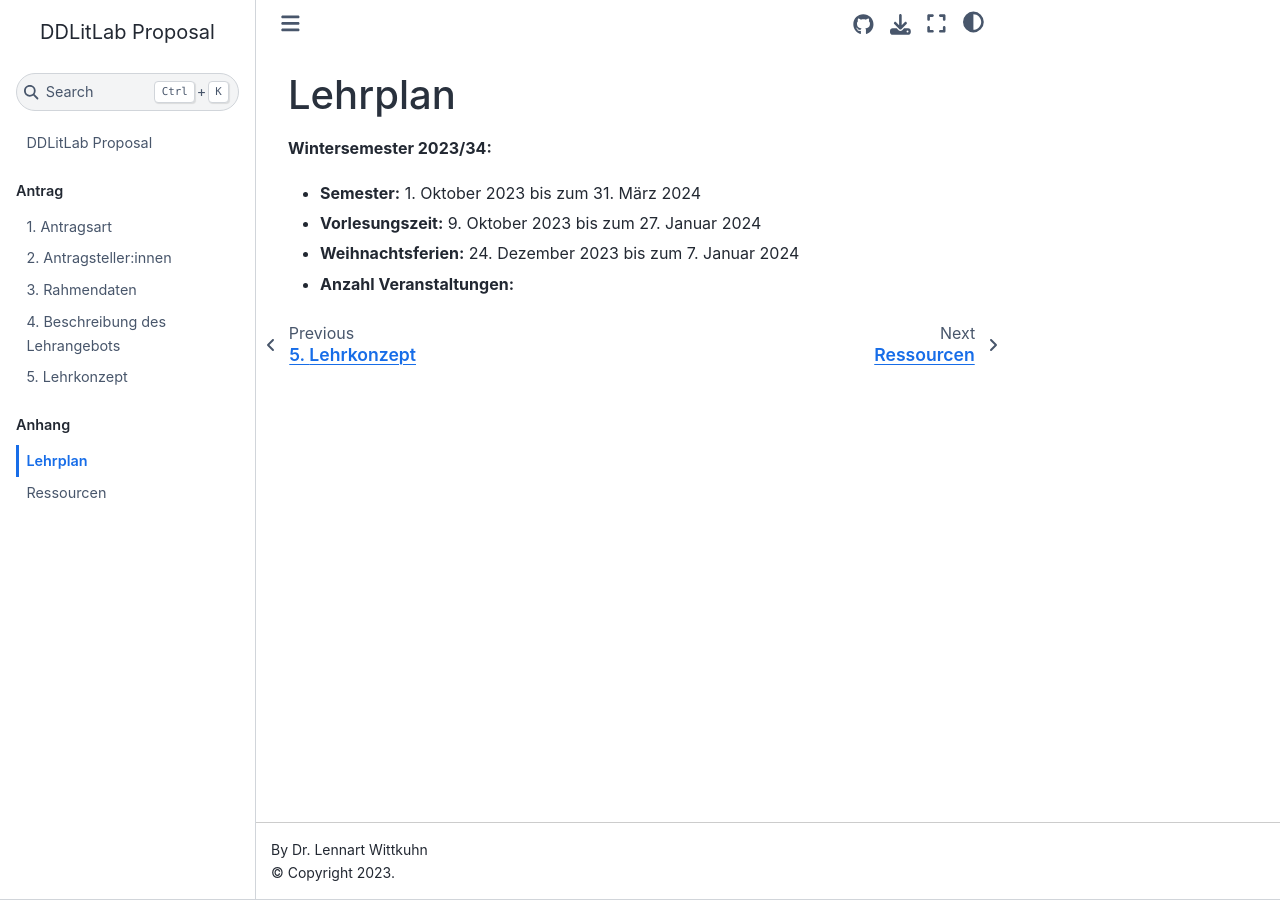
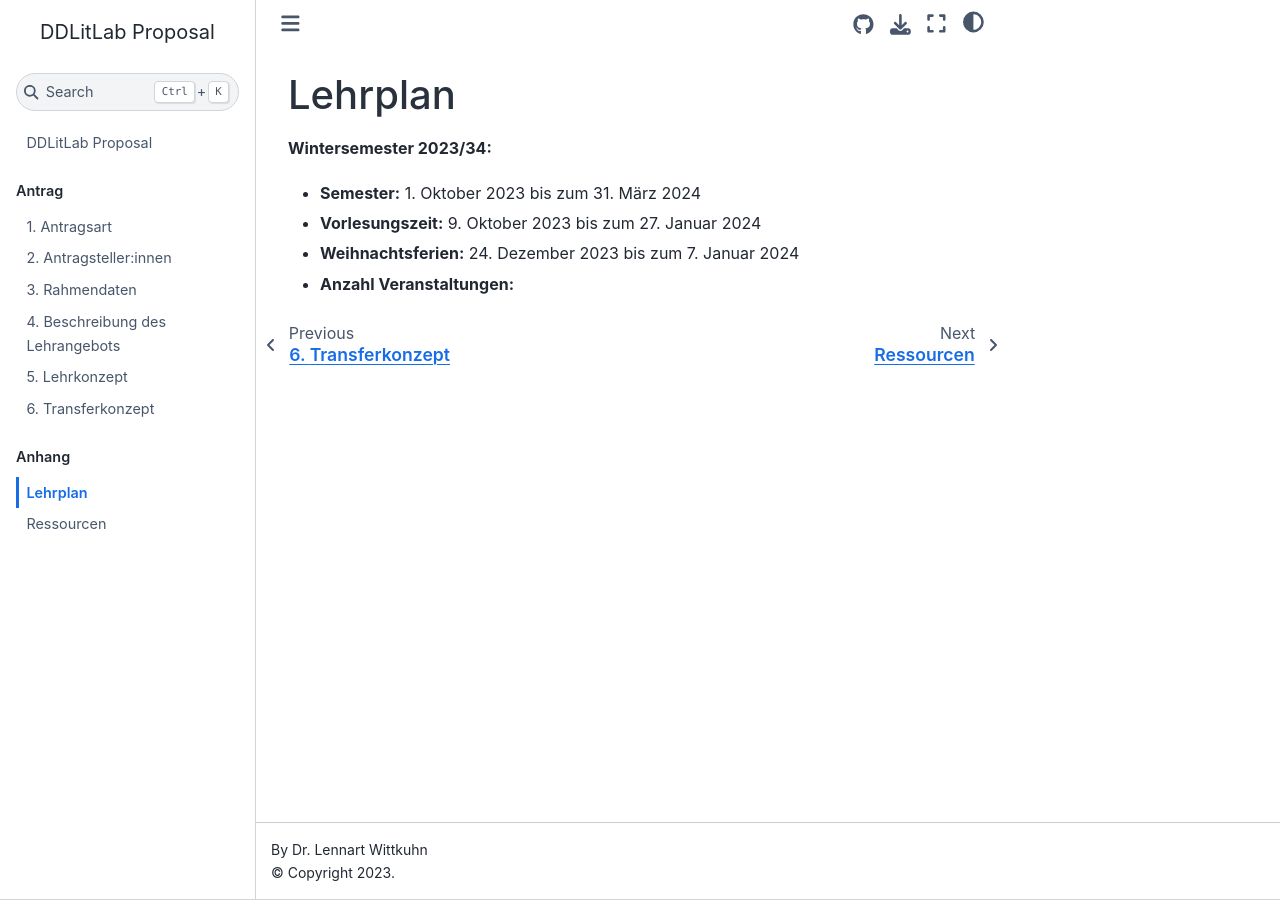
Before and after one commit to lnnrtwttkhn/ddlitlab-proposal, a Jupyter Book: the page built from docs/lehrplan.ipynb, in a window 1280 px wide. Built offline with Jupyter Book 1.0.4 settings and Sphinx 7.4.7 and the Sphinx Book theme 1.1.4, drawn with Linux system fonts in a browser that asks for light colours.

Commit message:
add placeholder for transferkonzept

```diff
--- a/docs/_toc.yml
+++ b/docs/_toc.yml
@@ -12,6 +12,7 @@ parts:
     - file: rahmendaten
     - file: lehrangebot
     - file: lehrkonzept
+    - file: transferkonzept
   - caption: Anhang
     numbered: false
     chapters:
--- /dev/null
+++ b/docs/transferkonzept.md
@@ -0,0 +1,3 @@
+# Transferkonzept
+
+Nicht zutreffend.
```
